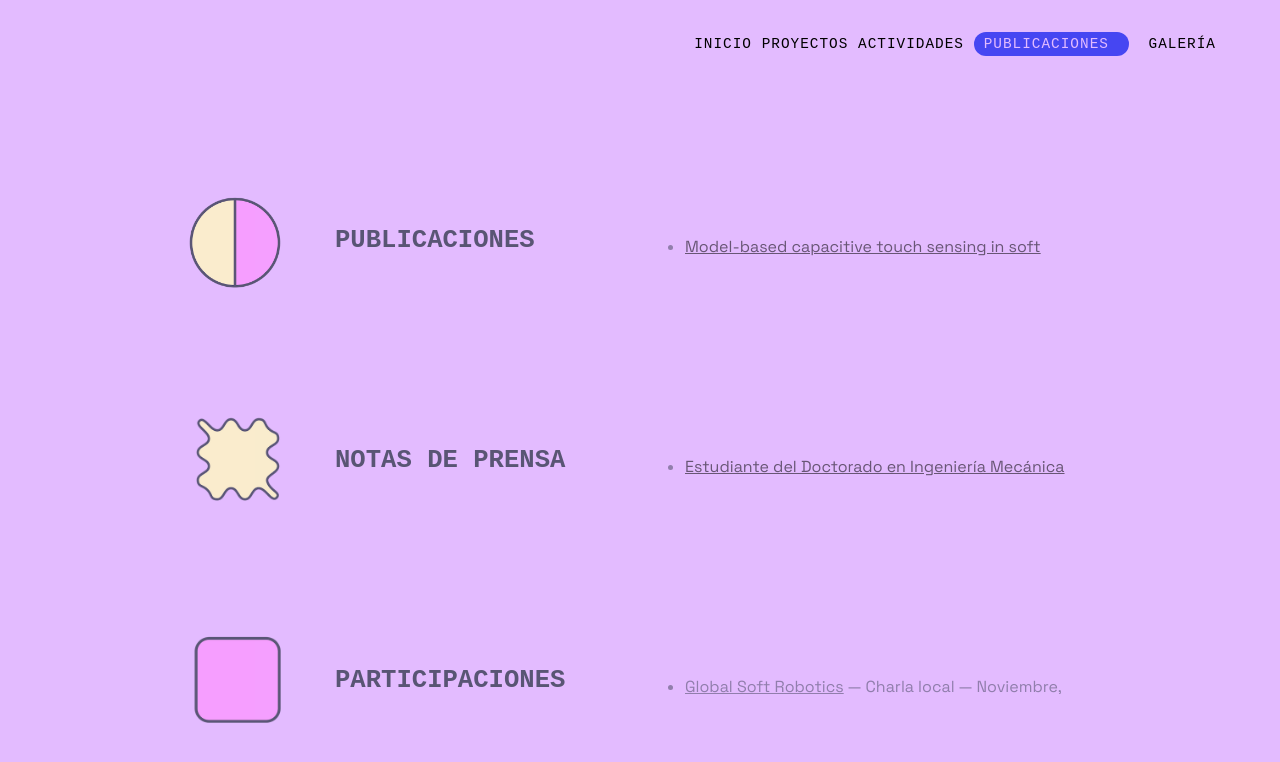
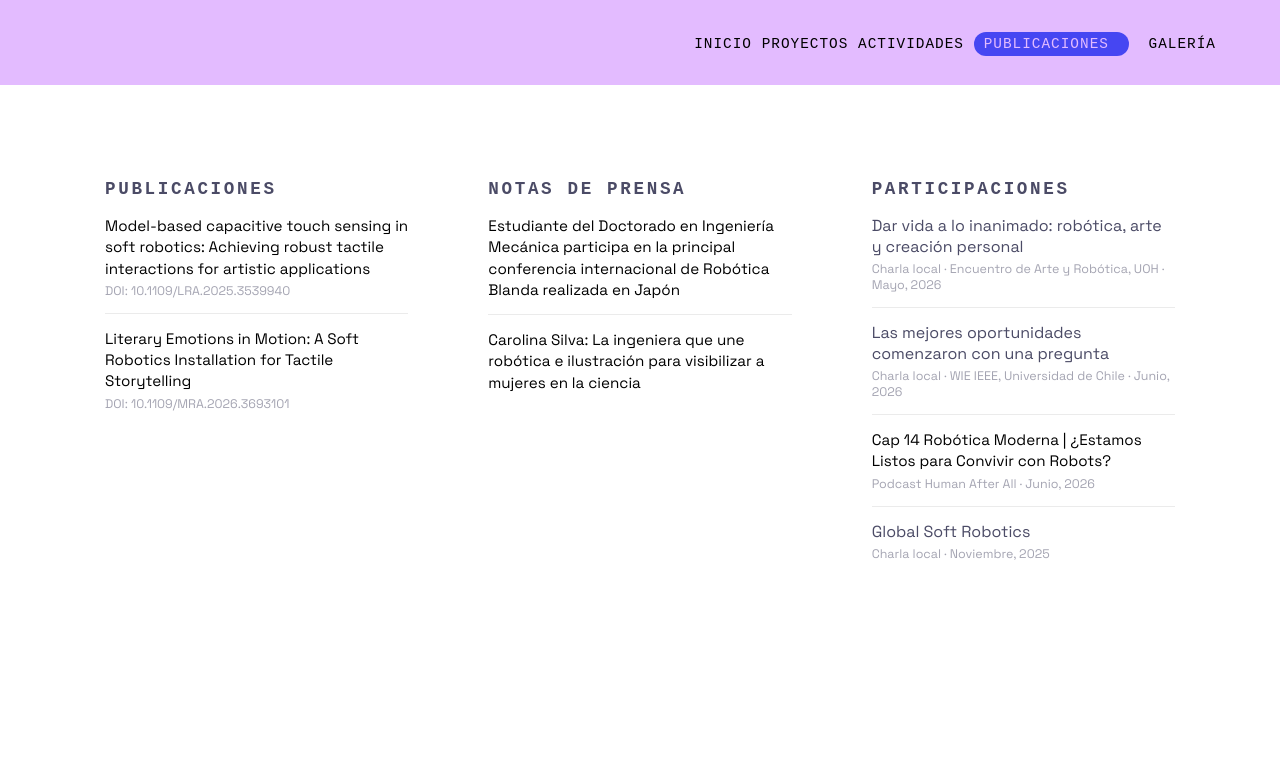
Before and after one commit to abrahamvc/bluecarolinnewp, a Jekyll site: the page built from publicaciones.html, in a window 1280 px wide. Shown: the top 762 px of the page. Built offline with Jekyll 4.4.1, drawn with Linux system fonts in a browser that asks for light colours; some web fonts are replaced.

Commit message:
arreglos y actualización en publicaciones

```diff
--- a/_data/publications_participaciones.yaml
+++ b/_data/publications_participaciones.yaml
@@ -1,4 +1,23 @@
+- name: "Dar vida a lo inanimado: robótica, arte y creación personal"
+  type: Charla local
+  organizer: Encuentro de Arte y Robótica, UOH
+  date: Mayo, 2026
+  url:
+
+- name: "Las mejores oportunidades comenzaron con una pregunta"
+  type: Charla local
+  organizer: WIE IEEE, Universidad de Chile
+  date: Junio, 2026
+  url:
+
+- name: "Cap 14 Robótica Moderna | ¿Estamos Listos para Convivir con Robots?"
+  type: Podcast Human After All
+  organizer:
+  date: Junio, 2026
+  url: https://haapodcast.cl/
+
 - name: "Global Soft Robotics"
   type: Charla local
+  organizer:
   date: Noviembre, 2025
   url:
--- a/assets/css/styles.css
+++ b/assets/css/styles.css
@@ -249,10 +249,13 @@ html, body {
 }
 
 .project_container .project_details .project_title {
-    font-size: 1rem;
-    font-weight: bold;
-    margin-left: 20px;
-
+    font-size: 0.85rem;
+    font-weight: normal;
+    letter-spacing: 0.15em;
+    text-transform: uppercase;
+    color: var(--azul_rey);
+    margin-left: 0;
+    margin-top: 10px;
 }
 
 .project_container .project_details img {
@@ -262,94 +265,105 @@ html, body {
 
 
 .publications_container {
-    display: flex;
-    flex-direction: column;
-    gap: 70px;
-    margin: 5em 10em;
+    display: grid;
+    grid-template-columns: repeat(3, 1fr);
+    gap: 30px;
+    margin: 4em 5em;
+    align-items: start;
 }
 
-.publications_container  .publications{
-    margin-left: clamp(20px, 10vw, 160px);
-    margin-top: 5em;
-}
-
-.publications_container  .press_release{
-    margin-left: clamp(20px, 10vw, 160px);
-    margin-top: 5em;
-}
-
-.publications_container  .participaciones{
-    margin-left: clamp(20px, 10vw, 160px);
-    margin-top: 5em;
+body:has(.publications_page) .content {
+    background: #ffffff;
 }
 
 .pub-card {
-    display: grid;
-    grid-template-columns: 120px 280px 1fr;
-    align-items: center;
-    gap: 30px;
-
-    padding: 25px;
-    border-radius: 25px;
-    opacity: 0.9;
-    transition: all 0.3s ease;
-
+    display: flex;
+    flex-direction: column;
+    gap: 16px;
+    padding: 30px 25px;
+    border-radius: 16px;
+    background: transparent;
 }
 
-@media (max-width: 768px) {
-    .pub-card {
-        grid-template-columns: 1fr;
-        text-align: left;
-    }
-
-
-    .publications_container {
-        margin: 0 0;
-        padding-left: 10px;
-        padding-right: 10px;
-    }
-
-    .pub-card img{
-        display: none;
-    }
-
-    .pub-content {
-        max-height: none !important;
-        overflow: visible !important;
-        opacity: 1 !important;
-    }
-
-}
-
-.pub-card img {
-    width: 100px;
-    height: 100px;
-    object-fit: contain;
-
+.pub-card:hover h1 {
+    color: var(--rosado);
 }
 
 .pub-card h1 {
-    font-size: 1.6rem;
+    font-size: 1.1rem;
+    letter-spacing: 0.15em;
+    text-transform: uppercase;
+    color: var(--azul_rey);
+    opacity: 1;
+    margin: 0;
 }
 
-.pub-content {
-    max-height: 40px;
-    overflow: hidden;
-    opacity: 0.6;
-    transition: all 0.4s ease;
+.pub-content ul {
+    list-style: none;
+    padding: 0;
+    margin: 0;
+    display: flex;
+    flex-direction: column;
+    gap: 14px;
 }
 
-.pub-card:hover .pub-content {
-    max-height: 500px;
-    opacity: 1;
+.pub-content ul li {
+    display: flex;
+    flex-direction: column;
+    gap: 4px;
+    padding-bottom: 14px;
+    border-bottom: 1px solid rgba(0,0,0,0.08);
+    opacity: 0;
+    transform: translateY(8px);
+    animation: pub-item-in 0.4s ease forwards;
 }
 
-.pub-card:hover {
-    opacity: 1;
+.pub-content ul li:last-child {
+    border-bottom: none;
+    padding-bottom: 0;
 }
 
-.pub-card img {
-    transition: all 0.3s ease;
+.pub-content ul li:nth-child(1) { animation-delay: 0.05s; }
+.pub-content ul li:nth-child(2) { animation-delay: 0.12s; }
+.pub-content ul li:nth-child(3) { animation-delay: 0.19s; }
+.pub-content ul li:nth-child(4) { animation-delay: 0.26s; }
+.pub-content ul li:nth-child(5) { animation-delay: 0.33s; }
+.pub-content ul li:nth-child(6) { animation-delay: 0.40s; }
+.pub-content ul li:nth-child(7) { animation-delay: 0.47s; }
+.pub-content ul li:nth-child(8) { animation-delay: 0.54s; }
+
+@keyframes pub-item-in {
+    to { opacity: 1; transform: translateY(0); }
+}
+
+.pub-content a {
+    font-size: 0.95rem;
+    line-height: 1.4;
+    text-decoration: none;
+    transition: opacity 0.2s ease;
+}
+
+.pub-content a:hover {
+    opacity: 0.65;
+}
+
+.pub-meta {
+    font-size: 0.78rem;
+    opacity: 0.5;
+}
+
+@media (max-width: 900px) {
+    .publications_container {
+        grid-template-columns: 1fr;
+        margin: 2em 1.5em;
+    }
+
+    .pub-card {
+        border-left: none;
+        border-bottom: 1px solid rgba(0,0,0,0.1);
+        border-radius: 0;
+        padding: 20px 0;
+    }
 }
 
 .project_entry_container {
--- a/publicaciones.html
+++ b/publicaciones.html
@@ -4,44 +4,43 @@ permalink: /publicaciones/
 ---
 
 
+<div class="publications_page">
 <div class="publications_container">
 
   <div class="pub-card">
-    <img src="{{ '/assets/images/bluecarolinne-02.png' | relative_url }}" alt="">
     <h1>PUBLICACIONES</h1>
-
     <div class="pub-content">
       <ul>
         {% for publication in site.data.publications_publications %}
-          <li><a href="{{ publication.url }}">{{ publication.name }}</a> — DOI: {{ publication.doi }}</li>
+          <li><a href="{{ publication.url }}" target="_blank" rel="noopener">{{ publication.name }}</a><span class="pub-meta">DOI: {{ publication.doi }}</span></li>
         {% endfor %}
       </ul>
     </div>
   </div>
 
   <div class="pub-card">
-    <img src="{{ '/assets/images/bluecarolinne-03.png' | relative_url }}" alt="">
     <h1>NOTAS DE PRENSA</h1>
-
     <div class="pub-content">
       <ul>
         {% for press in site.data.publications_press %}
-          <li><a href="{{ press.url }}">{{ press.title }}</a></li>
+          <li><a href="{{ press.url }}" target="_blank" rel="noopener">{{ press.title }}</a></li>
         {% endfor %}
       </ul>
     </div>
   </div>
 
   <div class="pub-card">
-    <img src="{{ '/assets/images/bluecarolinne-04.png' | relative_url }}" alt="">
     <h1>PARTICIPACIONES</h1>
-
     <div class="pub-content">
       <ul>
         {% for participacion in site.data.publications_participaciones %}
           <li>
-            <a href="{{ participacion.url }}">{{ participacion.name }}</a>
-            — {{ participacion.type }} — {{ participacion.date }}
+            {% if participacion.url %}
+              <a href="{{ participacion.url }}" target="_blank" rel="noopener">{{ participacion.name }}</a>
+            {% else %}
+              <span>{{ participacion.name }}</span>
+            {% endif %}
+            <span class="pub-meta">{{ participacion.type }}{% if participacion.organizer %} · {{ participacion.organizer }}{% endif %} · {{ participacion.date }}</span>
           </li>
         {% endfor %}
       </ul>
@@ -49,3 +48,4 @@ permalink: /publicaciones/
   </div>
 
 </div>
+</div>
```
